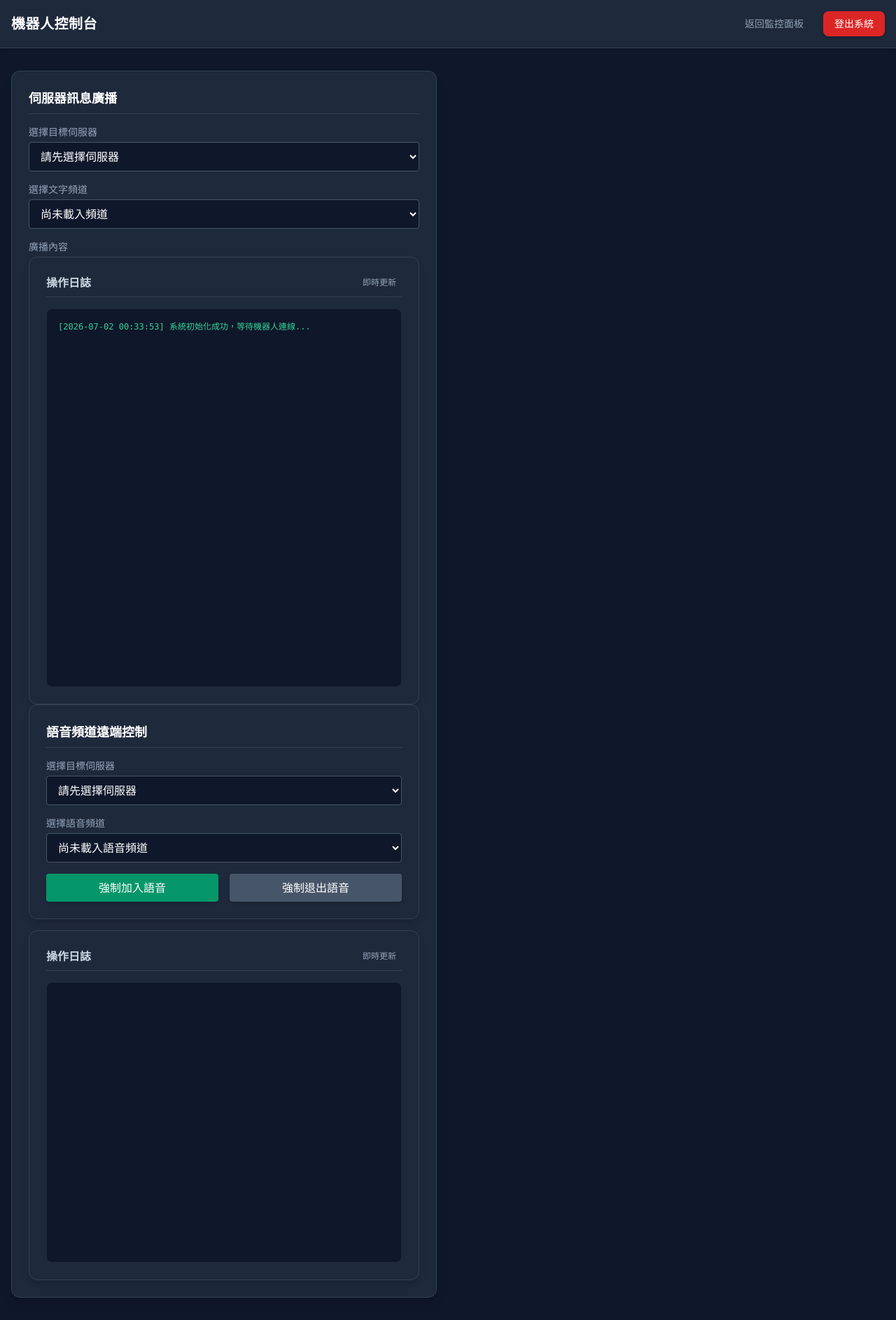
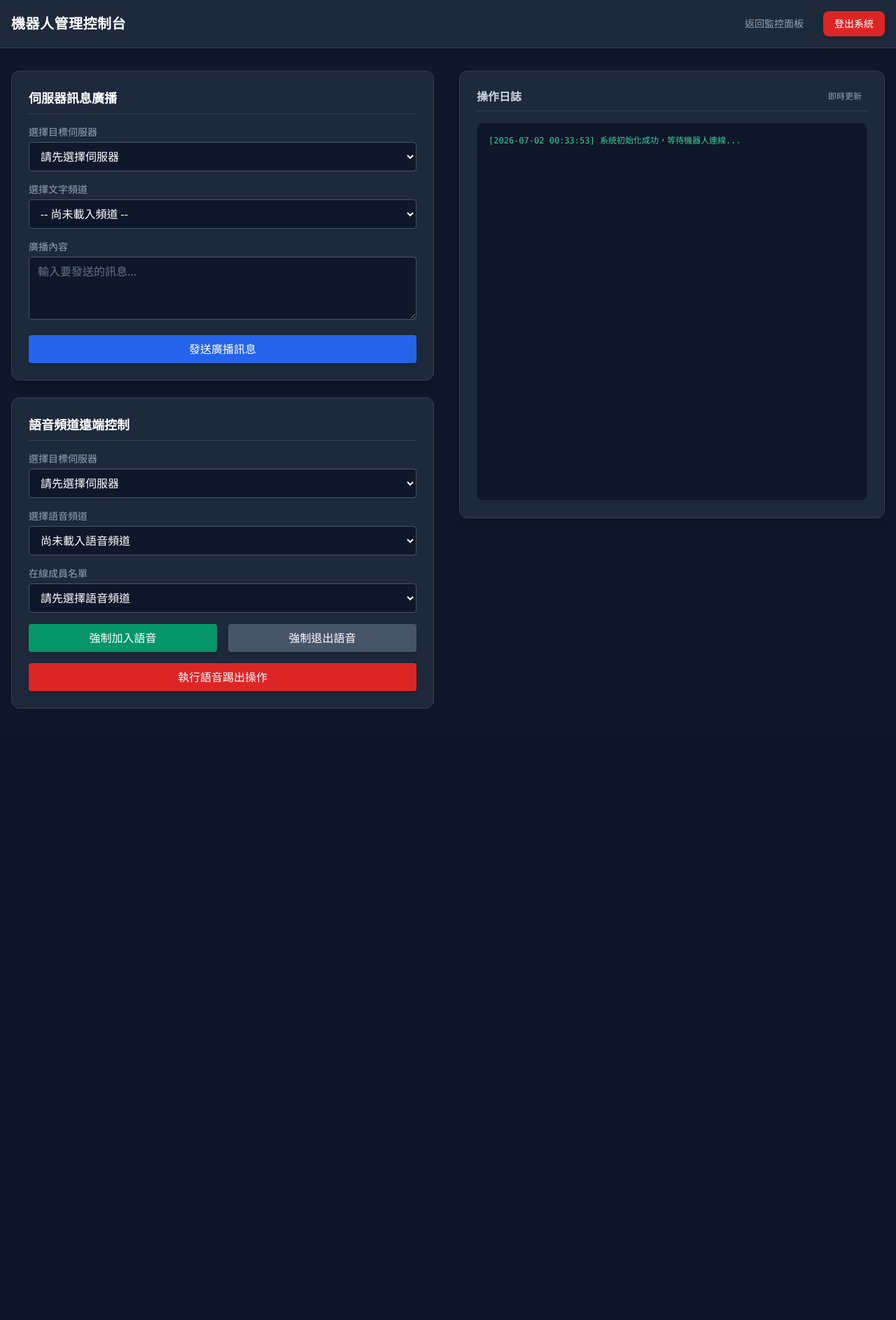
Before and after one commit to owinwu06150001/724, a Flask app: template templates/admin.html in a window 1280 px wide. Shown: the whole page at 70% size. After the commit the page ends 1013 px from the top, so only its background shows below. Run offline with Flask 3, Linux system fonts and the light colour scheme; the template is opened without the code that fills it, so the values that code supplies are empty; some libraries are stand-ins or nearby versions.

Commit message:
Update admin.html

```diff
--- a/templates/admin.html
+++ b/templates/admin.html
@@ -11,21 +11,21 @@
         ::-webkit-scrollbar-thumb { background: #475569; border-radius: 3px; }
     </style>
 </head>
-<body class="bg-[#0f172a] text-slate-200 min-h-screen font-sans">
+<body class="bg-[#0f172a] text-slate-200 min-h-screen font-sans flex flex-col">
 
-    <header class="bg-[#1e293b] border-b border-slate-700 shadow-md">
+    <header class="bg-[#1e293b] border-b border-slate-700 shadow-md flex-shrink-0">
         <div class="max-w-7xl mx-auto px-4 py-4 flex justify-between items-center">
-            <h1 class="text-xl font-bold text-white tracking-wide">機器人控制台</h1>
+            <h1 class="text-xl font-bold text-white tracking-wide">機器人管理控制台</h1>
             <div class="flex gap-4">
-                <a href="/" class="text-slate-400 hover:text-white transition px-3 py-2 text-sm font-medium">返回監控面板</a>
+                <a href="/dashboard" class="text-slate-400 hover:text-white transition px-3 py-2 text-sm font-medium">返回監控面板</a>
                 <a href="/logout" class="bg-red-600 hover:bg-red-700 text-white text-sm font-medium px-4 py-2 rounded-lg transition shadow-md">登出系統</a>
             </div>
         </div>
     </header>
 
-    <main class="max-w-7xl mx-auto px-4 py-8 grid grid-cols-1 lg:grid-cols-2 gap-8">
+    <main class="max-w-7xl w-full mx-auto px-4 py-8 grid grid-cols-1 lg:grid-cols-2 gap-8 flex-grow overflow-hidden">
 
-        <div class="space-y-6">
+        <div class="space-y-6 overflow-y-auto pr-1">
 
             <div class="bg-[#1e293b] p-6 rounded-xl border border-slate-700 shadow-lg">
                 <h2 class="text-lg font-semibold text-white mb-4 border-b border-slate-700 pb-2">伺服器訊息廣播</h2>
@@ -42,20 +42,16 @@
                     <div>
                         <label class="block text-sm font-medium text-slate-400 mb-1">選擇文字頻道</label>
                         <select id="bc-channel" class="w-full bg-[#0f172a] border border-slate-600 text-white rounded px-3 py-2 focus:outline-none focus:border-blue-500">
-                            <option value=""> 尚未載入頻道 </option>
+                            <option value="">-- 尚未載入頻道 --</option>
                         </select>
                     </div>
                     <div>
                         <label class="block text-sm font-medium text-slate-400 mb-1">廣播內容</label>
-                       <div class="bg-[#1e293b] p-6 rounded-xl border border-slate-700 shadow-lg flex flex-col h-[600px] lg:h-[calc(100vh-160px)]">
-    <div class="flex justify-between items-center mb-4 border-b border-slate-700 pb-2">
-        <h3 class="text-md font-semibold text-slate-300">操作日誌</h3>
-        <span class="text-xs bg-slate-800 text-slate-400 px-2 py-0.5 rounded">即時更新</span>
-    </div>
-    <div id="log-container" class="bg-[#0f172a] p-4 rounded-lg font-mono text-xs text-emerald-400 overflow-y-auto flex-grow leading-relaxed whitespace-pre-wrap border border-slate-800">
-        {{ log_content }}
-    </div>
-</div>
+                        <textarea id="bc-message" rows="3" class="w-full bg-[#0f172a] border border-slate-600 text-white rounded px-3 py-2 focus:outline-none focus:border-blue-500 placeholder-slate-500" placeholder="輸入要發送的訊息..."></textarea>
+                    </div>
+                    <button onclick="sendBroadcast()" class="w-full bg-blue-600 hover:bg-blue-700 text-white font-medium py-2 rounded transition shadow-md">發送廣播訊息</button>
+                </div>
+            </div>
 
             <div class="bg-[#1e293b] p-6 rounded-xl border border-slate-700 shadow-lg">
                 <h2 class="text-lg font-semibold text-white mb-4 border-b border-slate-700 pb-2">語音頻道遠端控制</h2>
@@ -71,21 +67,28 @@
                     </div>
                     <div>
                         <label class="block text-sm font-medium text-slate-400 mb-1">選擇語音頻道</label>
-                        <select id="vc-channel" class="w-full bg-[#0f172a] border border-slate-600 text-white rounded px-3 py-2 focus:outline-none focus:border-blue-500">
+                        <select id="vc-channel" onchange="loadVoiceChannelUsers()" class="w-full bg-[#0f172a] border border-slate-600 text-white rounded px-3 py-2 focus:outline-none focus:border-blue-500">
                             <option value="">尚未載入語音頻道</option>
                         </select>
                     </div>
-                    <div class="flex gap-4">
-                        <button onclick="joinVoice()" class="w-1/2 bg-emerald-600 hover:bg-emerald-700 text-white font-medium py-2 rounded transition shadow-md">強制加入語音</button>
-                        <button onclick="leaveVoice()" class="w-1/2 bg-slate-600 hover:bg-slate-700 text-white font-medium py-2 rounded transition shadow-md">強制退出語音</button>
+                    <div>
+                        <label class="block text-sm font-medium text-slate-400 mb-1">在線成員名單</label>
+                        <select id="vc-user" class="w-full bg-[#0f172a] border border-slate-600 text-white rounded px-3 py-2 focus:outline-none focus:border-blue-500">
+                            <option value="">請先選擇語音頻道</option>
+                        </select>
                     </div>
+                    <div class="grid grid-cols-2 gap-4">
+                        <button onclick="joinVoice()" class="bg-emerald-600 hover:bg-emerald-700 text-white font-medium py-2 rounded transition shadow-md">強制加入語音</button>
+                        <button onclick="leaveVoice()" class="bg-slate-600 hover:bg-slate-700 text-white font-medium py-2 rounded transition shadow-md">強制退出語音</button>
+                    </div>
+                    <button onclick="kickVoiceUser()" class="w-full bg-red-600 hover:bg-red-700 text-white font-medium py-2 rounded transition shadow-md">執行語音踢出操作</button>
                 </div>
             </div>
 
         </div>
 
-        <div class="bg-[#1e293b] p-6 rounded-xl border border-slate-700 shadow-lg flex flex-col h-full min-h-[500px]">
-            <div class="flex justify-between items-center mb-4 border-b border-slate-700 pb-2">
+        <div class="bg-[#1e293b] p-6 rounded-xl border border-slate-700 shadow-lg flex flex-col h-[600px] lg:h-[calc(100vh-160px)]">
+            <div class="flex justify-between items-center mb-4 border-b border-slate-700 pb-2 flex-shrink-0">
                 <h3 class="text-md font-semibold text-slate-300">操作日誌</h3>
                 <span class="text-xs bg-slate-800 text-slate-400 px-2 py-0.5 rounded">即時更新</span>
             </div>
@@ -125,7 +128,10 @@
         async function loadVoiceChannels() {
             const guildId = document.getElementById('vc-guild').value;
             const channelSelect = document.getElementById('vc-channel');
+            const userSelect = document.getElementById('vc-user');
             channelSelect.innerHTML = '<option value="">讀取中...</option>';
+            userSelect.innerHTML = '<option value="">請先選擇語音頻道</option>';
+
             if (!guildId) {
                 channelSelect.innerHTML = '<option value="">請先選擇伺服器</option>';
                 return;
@@ -133,7 +139,7 @@
             try {
                 const res = await fetch(`/get_voice_channels/${guildId}`);
                 const channels = await res.json();
-                channelSelect.innerHTML = channels.length ? '' : '<option value="">此伺服器無語音頻道</option>';
+                channelSelect.innerHTML = channels.length ? '<option value="">-- 請選擇語音頻道 --</option>' : '<option value="">此伺服器無語音頻道</option>';
                 channels.forEach(ch => {
                     const opt = document.createElement('option');
                     opt.value = ch.id;
@@ -142,6 +148,38 @@
                 });
             } catch {
                 channelSelect.innerHTML = '<option value="">載入失敗</option>';
+            }
+        }
+
+        // 新增：根據選擇的語音頻道，動態偵測並載入頻道內的使用者
+        async function loadVoiceChannelUsers() {
+            const guildId = document.getElementById('vc-guild').value;
+            const channelId = document.getElementById('vc-channel').value;
+            const userSelect = document.getElementById('vc-user');
+
+            if (!guildId || !channelId) {
+                userSelect.innerHTML = '<option value="">請先選擇語音頻道</option>';
+                return;
+            }
+            userSelect.innerHTML = '<option value="">正在偵測頻道內成員...</option>';
+
+            try {
+                const res = await fetch(`/get_voice_users/${guildId}/${channelId}`);
+                const users = await res.json();
+
+                if (users.length === 0) {
+                    userSelect.innerHTML = '<option value="">頻道內目前沒有人</option>';
+                } else {
+                    userSelect.innerHTML = '<option value="">-- 選擇要踢出的成員 (留空代表全員) --</option>';
+                    users.forEach(u => {
+                        const opt = document.createElement('option');
+                        opt.value = u.id;
+                        opt.textContent = u.name;
+                        userSelect.appendChild(opt);
+                    });
+                }
+            } catch {
+                userSelect.innerHTML = '<option value="">無法載入成員資料</option>';
             }
         }
 
@@ -161,7 +199,7 @@
             });
             const data = await res.json();
             if (!data.success) alert("廣播失敗: " + data.message);
-            else document.getElementById('bc-message').value = ""; // 清空輸入框
+            else document.getElementById('bc-message').value = "";
             updateLogs();
         }
 
@@ -200,6 +238,34 @@
             updateLogs();
         }
 
+        // 向後端發送踢出語音成員請求
+        async function kickVoiceUser() {
+            const guildId = document.getElementById('vc-guild').value;
+            const channelId = document.getElementById('vc-channel').value;
+            const userSelect = document.getElementById('vc-user');
+            const userId = userSelect.value;
+
+            if (!guildId || !channelId) {
+                alert("請選擇目標伺服器與語音頻道。");
+                return;
+            }
+
+            const res = await fetch('/kick_voice_user', {
+                method: 'POST',
+                headers: { 'Content-Type': 'application/json' },
+                body: JSON.stringify({ guild_id: guildId, channel_id: channelId, user_id: userId })
+            });
+            const data = await res.json();
+            if (!data.success) {
+                alert("操作失敗: " + data.message);
+            } else {
+                alert(userId ? "已將該用戶踢出語音頻道" : "已清空該語音頻道內的所有成員");
+                // 重新載入一次成員名單更新畫面
+                loadVoiceChannelUsers();
+            }
+            updateLogs();
+        }
+
         // 定時更新日誌
         function updateLogs() {
             fetch('/api/logs')
@@ -217,13 +283,10 @@
 
         // 網頁初始化生命週期管理
         document.addEventListener('DOMContentLoaded', () => {
-            // 讓初始透過 Jinja 渲染的日誌內容自動滾動到底部
             const container = document.getElementById('log-container');
             if (container) {
                 container.scrollTop = container.scrollHeight;
             }
-
-            // 立即執行首次同步，並每隔 3 秒輪詢
             updateLogs();
             setInterval(updateLogs, 3000);
         });
```
